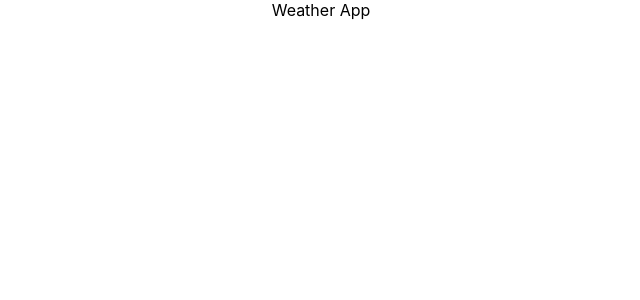
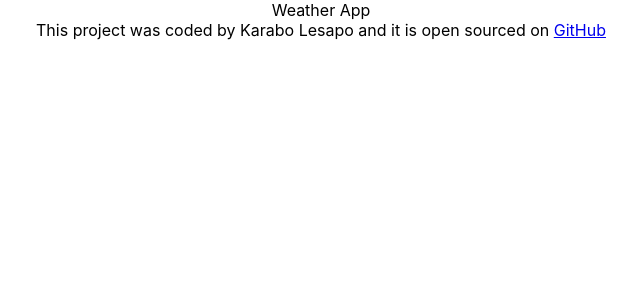
Before and after one commit to Karabo-L/final_react_weather_app, a React (Create React App) app: page / in a window 1280 px wide. Shown: the top 300 px of the page, without its empty margins (319-959 px from the left). Built offline with nearby package versions, Linux system fonts and the light colour scheme.

Commit message:
added the github rep url

```diff
--- a/src/App.js
+++ b/src/App.js
@@ -1,7 +1,18 @@
 import "./App.css";
 
-function App() {
-  return <div className="App">Weather App</div>;
+export default function App() {
+  return (
+    <div className="App">
+      Weather App
+      <footer>
+        This project was coded by Karabo Lesapo and it is open sourced on{" "}
+        <a
+          href="https://github.com/Karabo-L/final_react_weather_app"
+          target="blank"
+        >
+          GitHub
+        </a>
+      </footer>
+    </div>
+  );
 }
-
-export default App;
```
